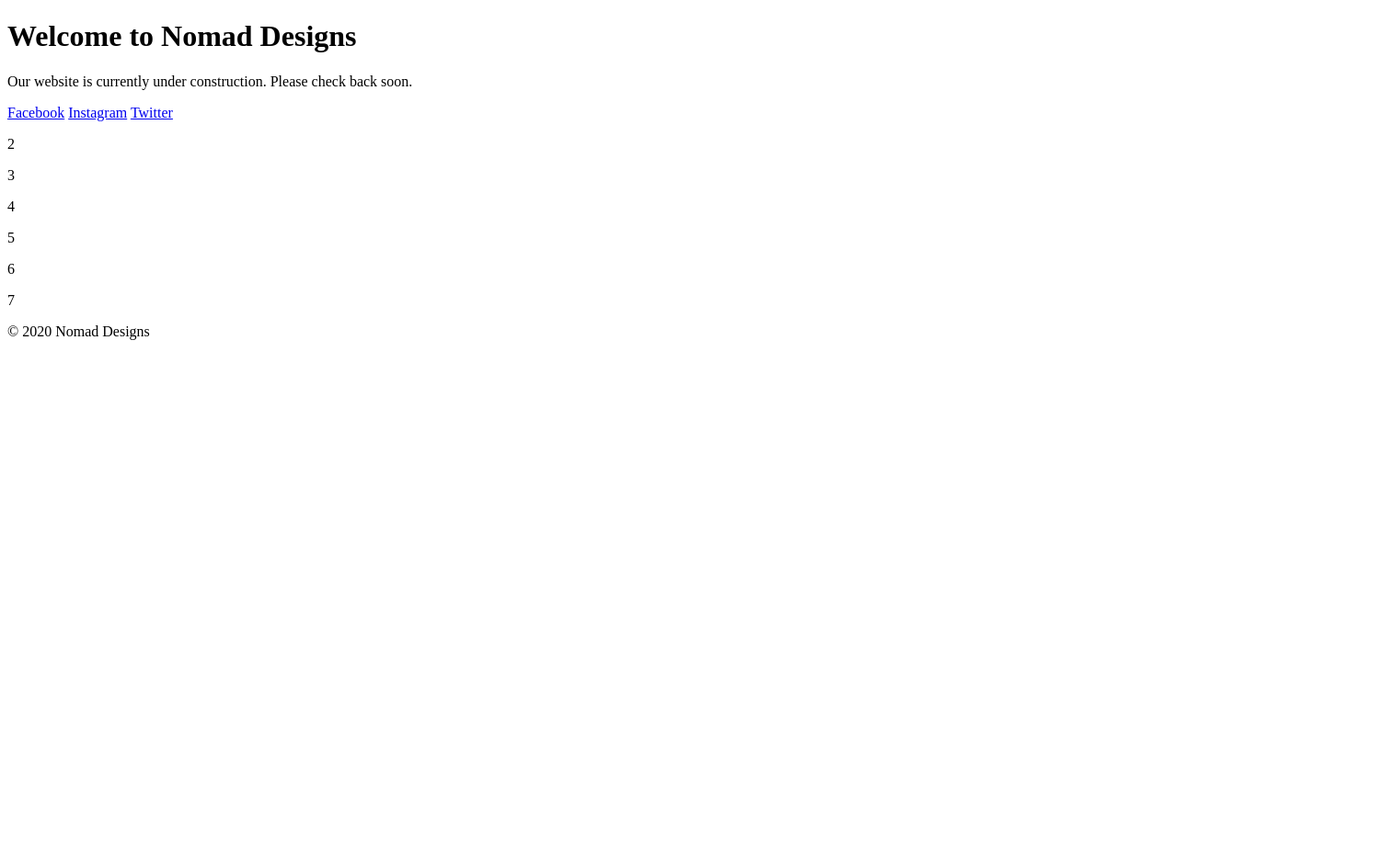
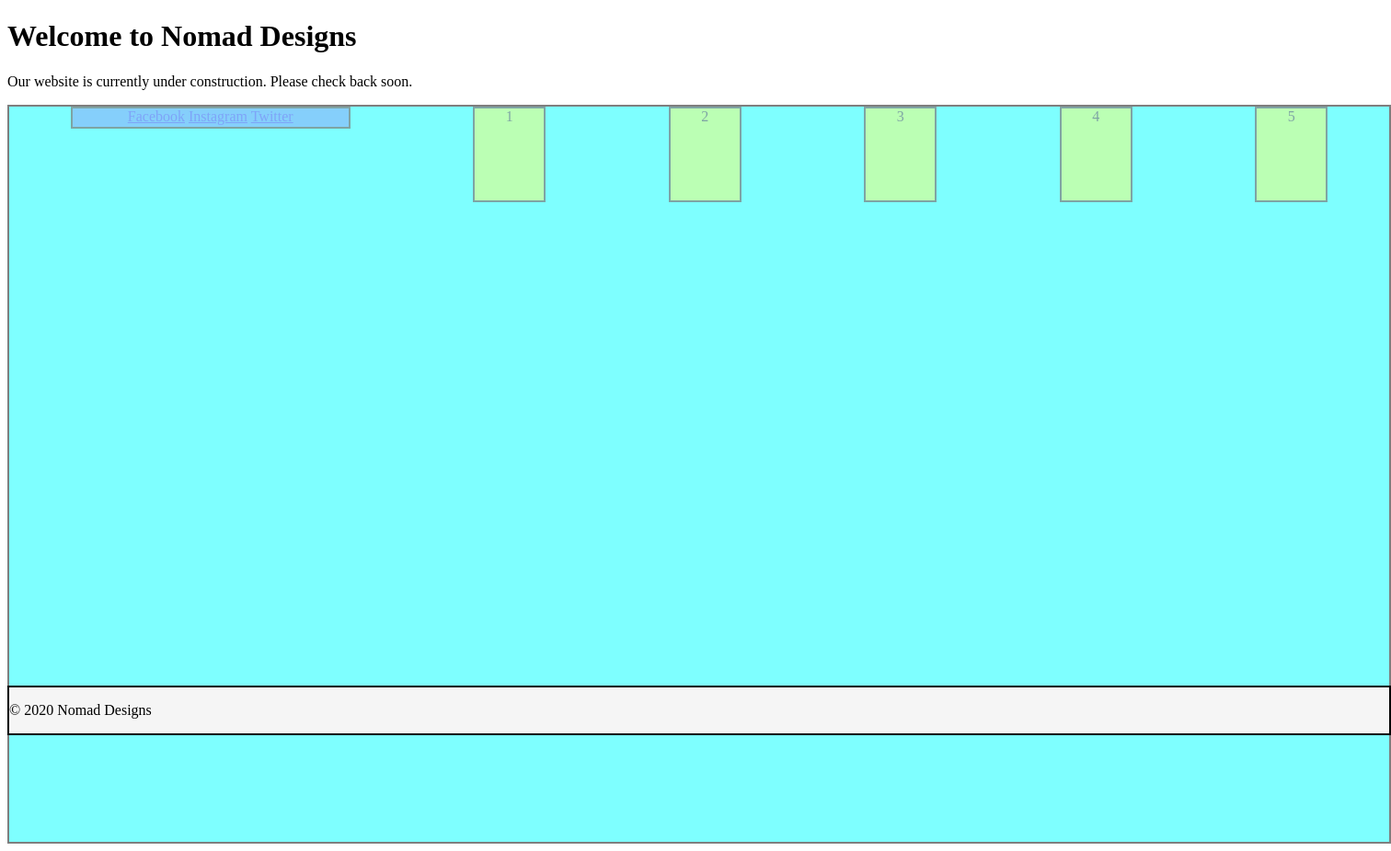
Before and after one commit to Headkase77/NomadDesignLabs, a plain HTML site: page index.html in a window 1280 px wide. Shown: the whole page at 92% size, 1512 px wide, since content can reach past the window. Before the commit the page ends 800 px from the top, so only its background shows below. Drawn offline with Linux system fonts and the light colour scheme.

Commit message:
Practicing with CSS Positioning to better understand it before beginning my website project

```diff
--- a/CSS/home.css
+++ b/CSS/home.css
@@ -2,48 +2,38 @@
 
 .container{
     display: flex;
-    position: absolute;
+    position: relative;
+    flex-direction: row;
+    justify-content: space-around;
     width: 1500px;
-    height: 2000px;
+    height: 800px;
     border: 2px solid black;
     background-color: aqua;
     opacity: 0.5;
 }
 
-.two{
+.social{
+    text-align: center;
+    width: 300px;
+    height: 20px;
     border: 2px solid black;
-    background-color: red;
+    background-color: rgb(20, 122, 247);
+    opacity: 0.7;
 }
 
-.three{
+.flex{
+    text-align: center;
     border: 2px solid black;
-    background-color: green;
-}
-
-.four{
-    border: 2px solid black;
-    background-attachment: yellow;
-}
-
-.five{
-    border: 2px solid black;
-    background-color: blue;
-}
-
-.six{
-    border: 2px solid black;
-    background-color: purple;
-}
-
-.seven{
-    border: 2px solid black;
-    background-color: mediumvioletred;
+    background-color: greenyellow;
+    opacity: 0.7;
+    height: 100px;
+    width: 75px;
 }
 
 footer{
     position: absolute;
     bottom: 0;
-    width: 100%;
+    width: 1500px;
     height: 50px;
     background-color: #f5f5f5;
     border: 2px solid black;
--- a/index.html
+++ b/index.html
@@ -3,7 +3,7 @@
 <head>
     <meta charset="UTF-8">
     <meta name="viewport" content="width=device-width, initial-scale=1.0">
-    <link rel="stylesheet" href="css/utility.css">
+    <link rel="stylesheet" href="css/home.css">
     <title>Nomad Designs</title>
 </head>
 <body>
@@ -17,24 +17,11 @@
             <a href="https://www.instagram.com/nomaddesigns" target="_blank">Instagram</a>
             <a href="https://www.twitter.com/nomaddesigns" target="_blank">Twitter</a>
         </div>
-        <div class="two">
-            <p>2</p>
-        </div>
-        <div class="three">
-            <p>3</p>
-        </div>
-        <div class="four">
-            <p>4</p>
-        </div>
-        <div class="five">
-            <p>5</p>
-        </div>
-        <div class="six">
-            <p>6</p>
-        </div>
-        <div class="seven">
-            <p>7</p>
-        </div>
+        <div class="flex">1</div>
+        <div class="flex">2</div>
+        <div class="flex">3</div>
+        <div class="flex">4</div>
+        <div class="flex">5</div>
     </div>
 
     <footer>
```
